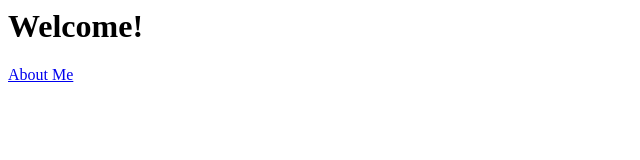
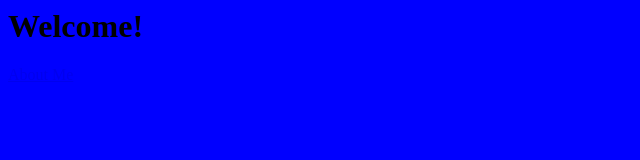
Before and after one commit to Bradniedt/personal_site, a plain HTML site: page app/views/index.html in a window 1280 px wide. Shown: the whole page, without its empty margins (0-640 px from the left). Drawn offline with Linux system fonts and the light colour scheme.

Commit message:
adds css files and adds methods in personal site to display css

```diff
--- a/app/views/index.html
+++ b/app/views/index.html
@@ -1,6 +1,7 @@
 <html>
   <head>
     <title>Personal Site </title>
+    <link rel="stylesheet" href ="/main.css" title="CSS" type="text/css" />
   </head>
   <body>
     <h1>Welcome!</h1>
--- /dev/null
+++ b/public/main.css
@@ -0,0 +1,3 @@
+body {
+    background-color: blue;
+}
```
